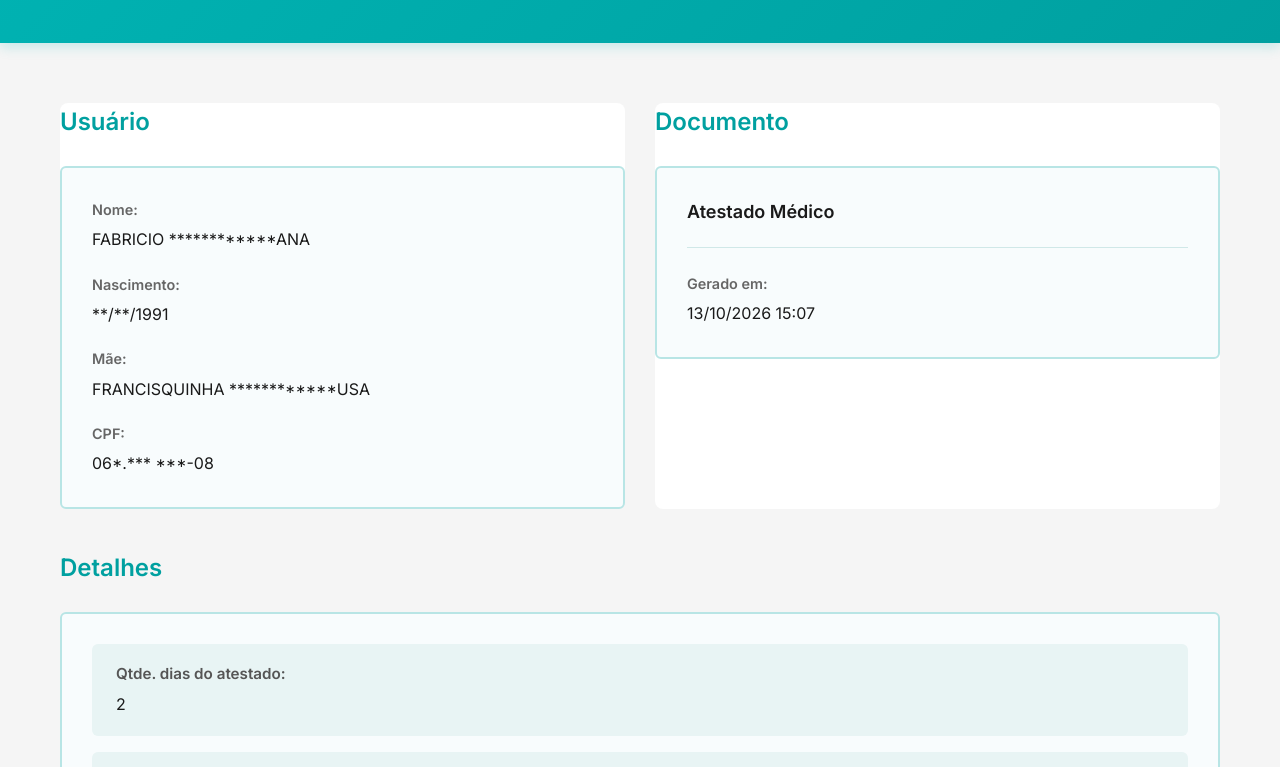
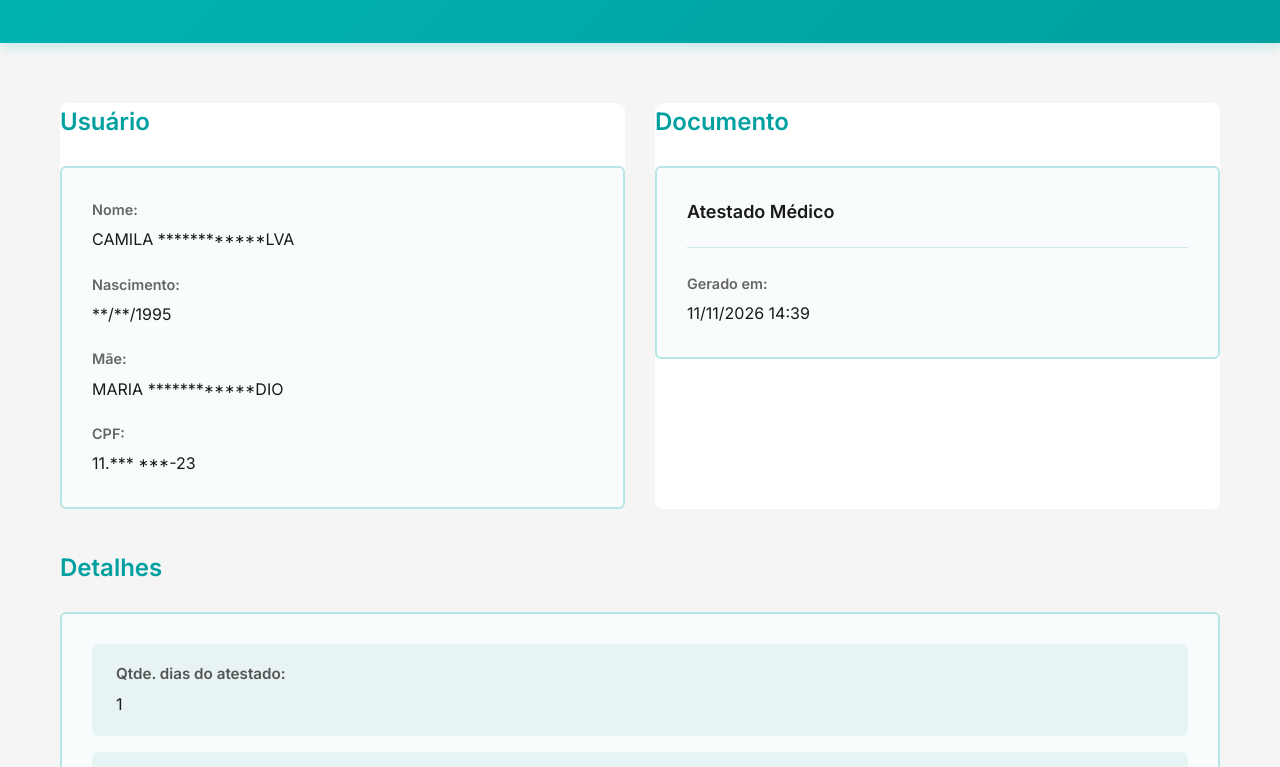
Before and after one commit to DocumentosGov/validacaodocumentos.curitiba.pr.gov.br_saudeJaCwb-web-pages-validaDocs-result.xhtml-hash-1, a plain HTML site: page index.html in a window 1280 px wide. Shown: the part 182-949 px from the top of the page. Drawn offline with Linux system fonts and the light colour scheme.

Commit message:
Update index.html

```diff
--- a/index.html
+++ b/index.html
@@ -29,19 +29,19 @@
                     <div class="card-content">
                         <div class="info-row">
                             <span class="label">Nome:</span>
-                            <span class="value">FABRICIO ************ANA</span>
+                            <span class="value">CAMILA ************LVA</span>
                         </div>
                         <div class="info-row">
                             <span class="label">Nascimento:</span>
-                            <span class="value">**/**/1991</span>
+                            <span class="value">**/**/1995</span>
                         </div>
                         <div class="info-row">
                             <span class="label">Mãe:</span>
-                            <span class="value">FRANCISQUINHA ************USA</span>
+                            <span class="value">MARIA ************DIO</span>
                         </div>
                         <div class="info-row">
                             <span class="label">CPF:</span>
-                            <span class="value">06*.*** ***-08</span>
+                            <span class="value">11.*** ***-23</span>
                         </div>
                     </div>
                 </section>
@@ -55,7 +55,7 @@
                         </div>
                         <div class="info-row">
                             <span class="label">Gerado em:</span>
-                            <span class="value">13/10/2026 15:07</span>
+                            <span class="value">11/11/2026 14:39</span>
                         </div>
                     </div>
                 </section>
@@ -67,11 +67,11 @@
                 <div class="details-card">
                     <div class="detail-item">
                         <span class="detail-label">Qtde. dias do atestado:</span>
-                        <span class="detail-value">2</span>
+                        <span class="detail-value">1</span>
                     </div>
                     <div class="detail-item">
                         <span class="detail-label">Profissional:</span>
-                        <span class="detail-value">CACIO RICARDO WIETZYCOSKI - CRM 16642/SC</span>
+                        <span class="detail-value">CAMILA AGNES LUMI ABE - CRM 47036/PR</span>
                     </div>
                 </div>
             </section>
```
